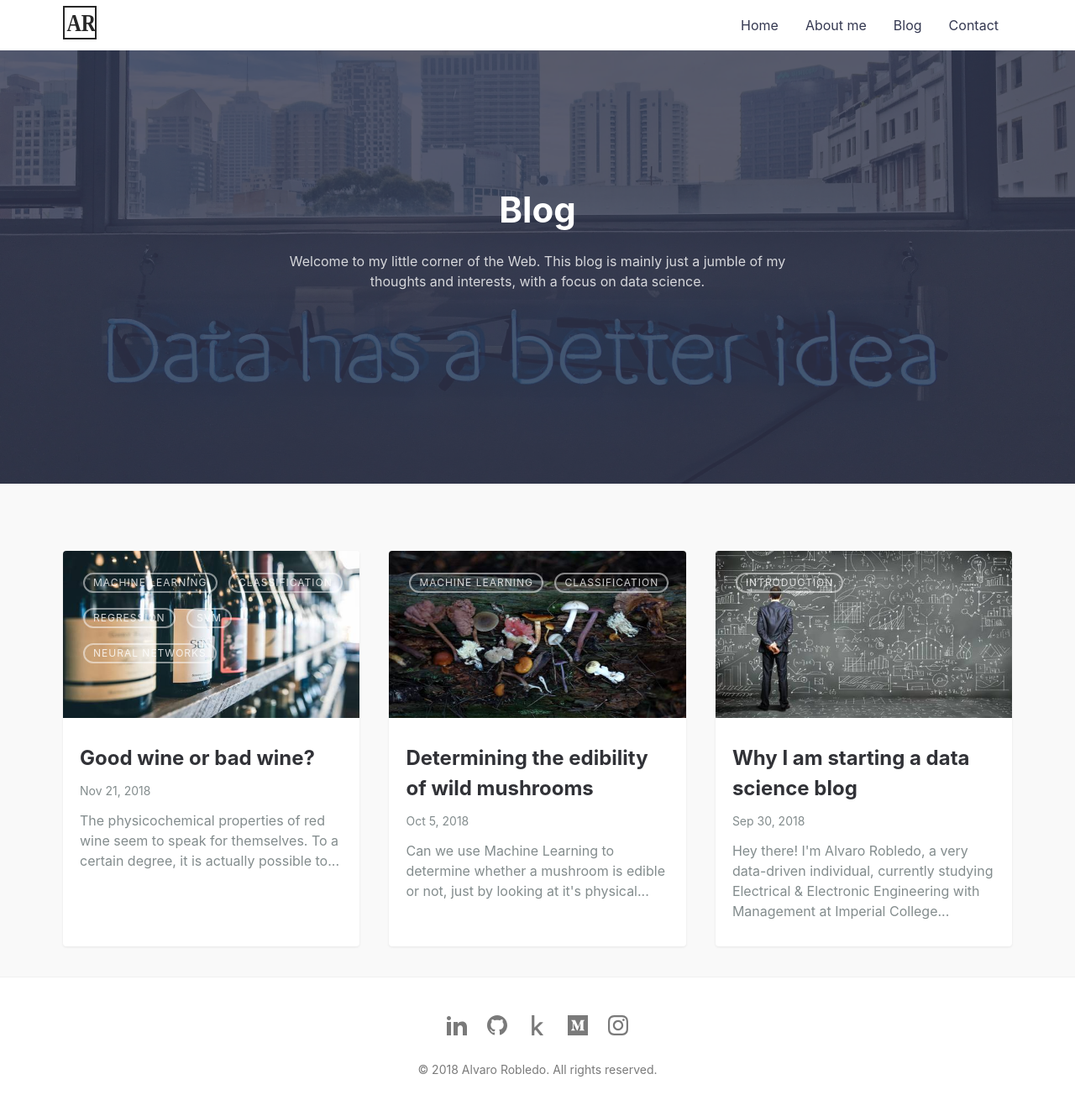
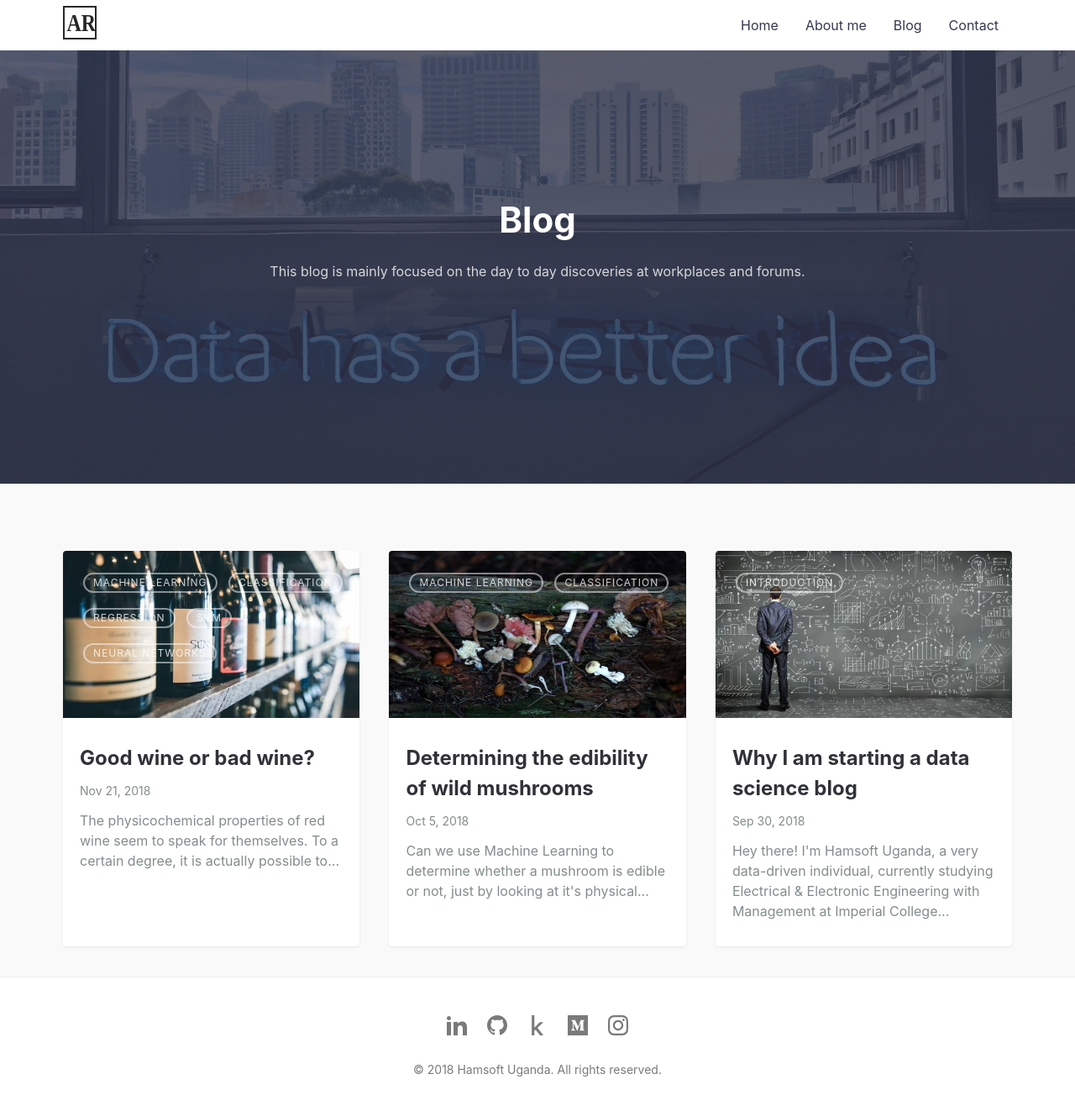
Before and after one commit to hamsoftug/hamsoftug.github.io, a Jekyll site: the page built from blog.md, in a window 1280 px wide. Shown: the whole page at 84% size. Built offline with Jekyll 4.4.1, drawn with Linux system fonts in a browser that asks for light colours.

Commit message:
- rebrand phase 1

```diff
--- a/_config.yml
+++ b/_config.yml
@@ -1,19 +1,19 @@
-title: Alvaro Robledo
-author: Alvaro Robledo Vega
+title: Hamsoft Uganda
+author: Hamsoft Uganda
 description: > # Meta description of Homepage
   Hey there! Since 2013, Hamsoft Uganda has been providing Information Technology (IT), business software, web and mobile development services to organizations of all.
 baseurl: "" # the subpath of your site, e.g. /blog
-url: "https://alvarorobledo.com" # the base hostname & protocol for your site, e.g. http://example.com
+url: "https://blog.hamsoftug.com" # the base hostname & protocol for your site, e.g. http://example.com
 
 # SEO PLUGIN
 social:
-  name: Alvaro Robledo
+  name: Hamsoft Uganda
   links:
-    - https://www.linkedin.com/in/alvaro-robledo
-    - https://medium.com/@alvarorobledo
-    - https://www.instagram.com/alvarorobledo_
-    - https://github.com/alvarorobledo
-    - https://www.kaggle.com/alvarobledo
+    - https://www.linkedin.com/in/hamsoftug
+    - https://medium.com/@stevebaros
+    - https://www.instagram.com/hamsoftug
+    - https://github.com/hamsoftug
+    - https://www.kaggle.com/hamsoftug
 
 # THEME SETTINGS
 navigation: # Navigation links
@@ -22,30 +22,30 @@ navigation: # Navigation links
   - {name: 'Blog', link: '/blog'}
   - {name: 'Contact', link: '/contact'}
 
-home_title: Hi! I'm Alvaro
+home_title: Hi! Nancy here ,Welcome aboard
 tagline: >
-  I'm a final year Electrical & Electronic Engineering with Management student at Imperial College London. I am interested in machine learning and start-ups.
+  I'm excited to have you here , kindly click on the blog link to get started  learning from topics written by our experienced colleagues .
 
 blog_title: Blog
 blog_tagline: >
-  Welcome to my little corner of the Web. This blog is mainly just a jumble of my thoughts and interests, with a focus on data science.
+   This blog is mainly focused on the day to day discoveries at workplaces and forums.
 
 home_hero_img: home/background.jpeg # Main background image: use the path from /assets/img/ => This will output /assets/img/posts/sleek_lg.jpg
 blog_hero_img: blog/background.jpg # Main background image: use the path from /assets/img/ => This will output /assets/img/posts/sleek_lg.jpg
 
-email: alvarobledo@gmail.com # email for form submission
+email: info@hamsoftug.com # email for form submission
 
 # twitter_username: tw_username # replace with your_twitter_username or comment to remove link from footer
-github_username:  alvarorobledo # replace with your_github_username or comment to remove link from footer
-instagram_username: alvarorobledo_ # replace with your_instagram_username or comment to remove link from footer
-linkedin_username: alvaro-robledo
-medium_username: alvarorobledo
-kaggle_username: alvarobledo
+github_username:  hamsoftug # replace with your_github_username or comment to remove link from footer
+instagram_username: hamsoftug # replace with your_instagram_username or comment to remove link from footer
+linkedin_username: hamsoftug
+medium_username: stevebaros
+kaggle_username: hamsoftug
 
 disqus:
   shortname: hamsoft # to enable comments replace with your_disqus_shortname
 
-google_tag_manager: GTM-NXJLPTG # Uncomment to enable GTM. Replace GTM-XXXXXXX with your GTM container ID
+google_tag_manager: GTM-PP5F2QL # Uncomment to enable GTM. Replace GTM-XXXXXXX with your GTM container ID
 
 service_worker: true
 
--- a/_includes/head.html
+++ b/_includes/head.html
@@ -22,8 +22,8 @@
 
   <!--[if IE]><link rel="shortcut icon" href="/assets/img/favicons/favicon.ico"><![endif]-->
   <link rel="shortcut icon" href="{{ '/assets/img/favicons/favicon.ico' | relative_url }}">
-  <meta name="apple-mobile-web-app-title" content="Alvaro Robledo">
-  <meta name="application-name" content="Alvaro Robledo">
+  <meta name="apple-mobile-web-app-title" content="Hamsoft Uganda">
+  <meta name="application-name" content="Hamsoft Uganda">
   <meta name="msapplication-TileColor" content="#da532c">
   <meta name="msapplication-config" content="{{ '/assets/img/favicons/browserconfig.xml' | relative_url }}">
   <meta name="theme-color" content="#ffffff">
--- a/_layouts/home.html
+++ b/_layouts/home.html
@@ -22,7 +22,7 @@ layout: compress
     <div class="hero lazyload" data-bg="{{ site.url }}{{ site.baseurl }}/assets/img/{{ site.home_hero_img }}" style="min-height: 35rem;">
       <div class="hero__wrap">
         <h1 class="hero__title">{{ site.home_title | escape }}</h1>
-        <p class="hero__meta">Currently studying at Imperial College London. I'm interested in data science, machine learning and start-ups.</p>
+        <p class="hero__meta"> I'm interested in data science, machine learning and start-ups.</p>
         <p class="hero__meta">Here you can find out more <a href="{{ site.url }}{{ site.baseurl }}/about-me">about me</a> or read my <a href="{{ site.url }}{{ site.baseurl }}/blog">data science blog</a>.</p>
 
       </div>
```
Also changed, not shown: _posts/2018-09-30-why-I-am-starting-a-data-science-blog.md (+2 -2 lines), assets/img/favicons/site.webmanifest.
